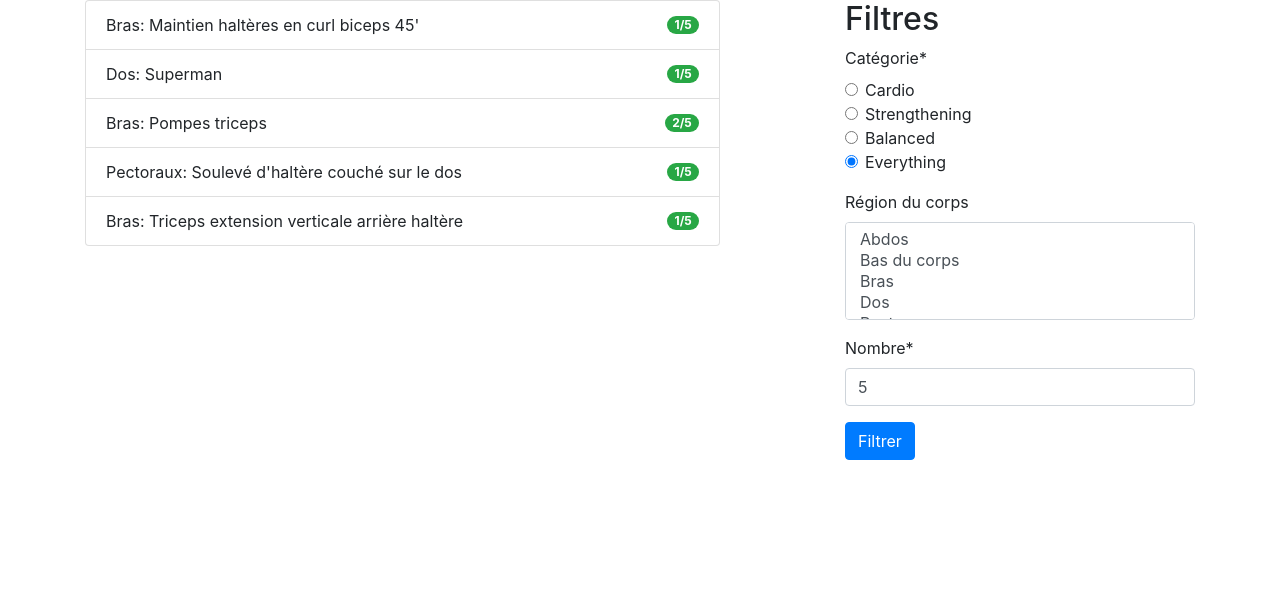
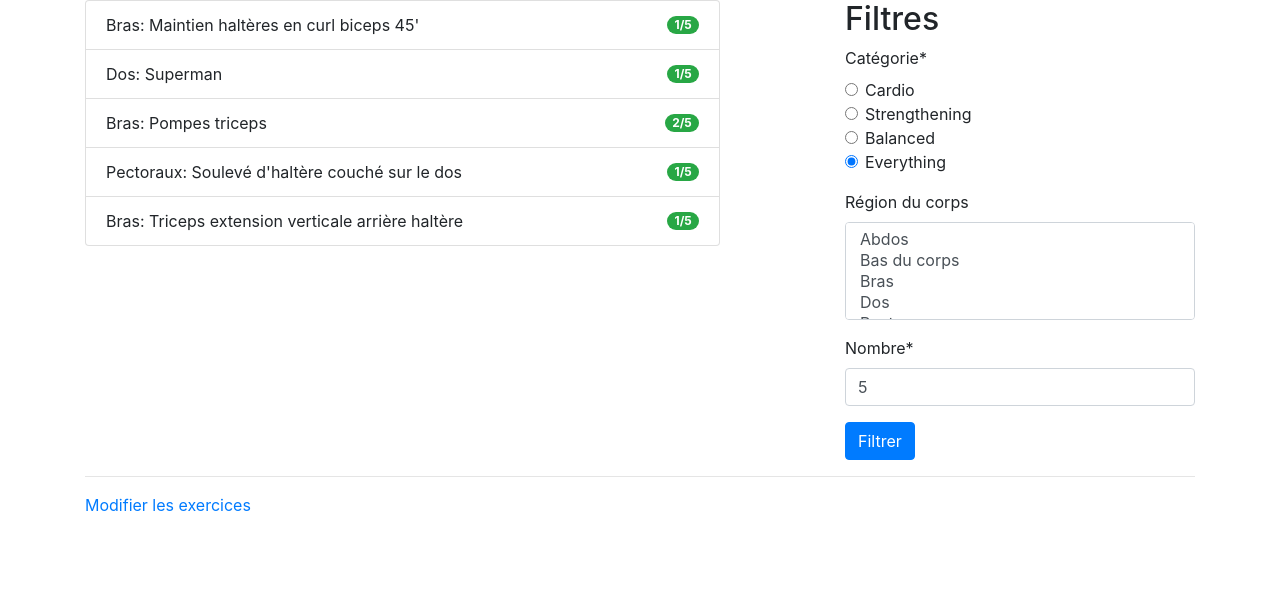
Before and after one commit to Crocmagnon/workout-suggest, a Django app: page /exercises/ in a window 1280 px wide. Shown: the part 56-648 px from the top of the page. Run offline with Django 3.2, Linux system fonts and the light colour scheme; data comes from the database, SQL or seed files in the repository; some libraries are stand-ins or nearby versions.

Commit message:
Add admin link to exercises page

```diff
--- a/src/exercises/templates/exercises/exercise_list.html
+++ b/src/exercises/templates/exercises/exercise_list.html
@@ -19,7 +19,9 @@
                         {% include "exercises/rating_badge.html" %}
                     </li>
                 {% empty %}
-                    <li class="list-group-item list-group-item-danger">Aucun exercice trouvé</li>
+                    <li class="list-group-item list-group-item-danger">
+                        Aucun exercice trouvé
+                    </li>
                 {% endfor %}
             </ul>
         </div>
@@ -32,4 +34,10 @@
             </form>
         </div>
     </div>
+    <hr>
+    <div class="row">
+        <div class="col">
+            <a href="{% url "admin:login" %}">Modifier les exercices</a>
+        </div>
+    </div>
 {% endblock %}
```
